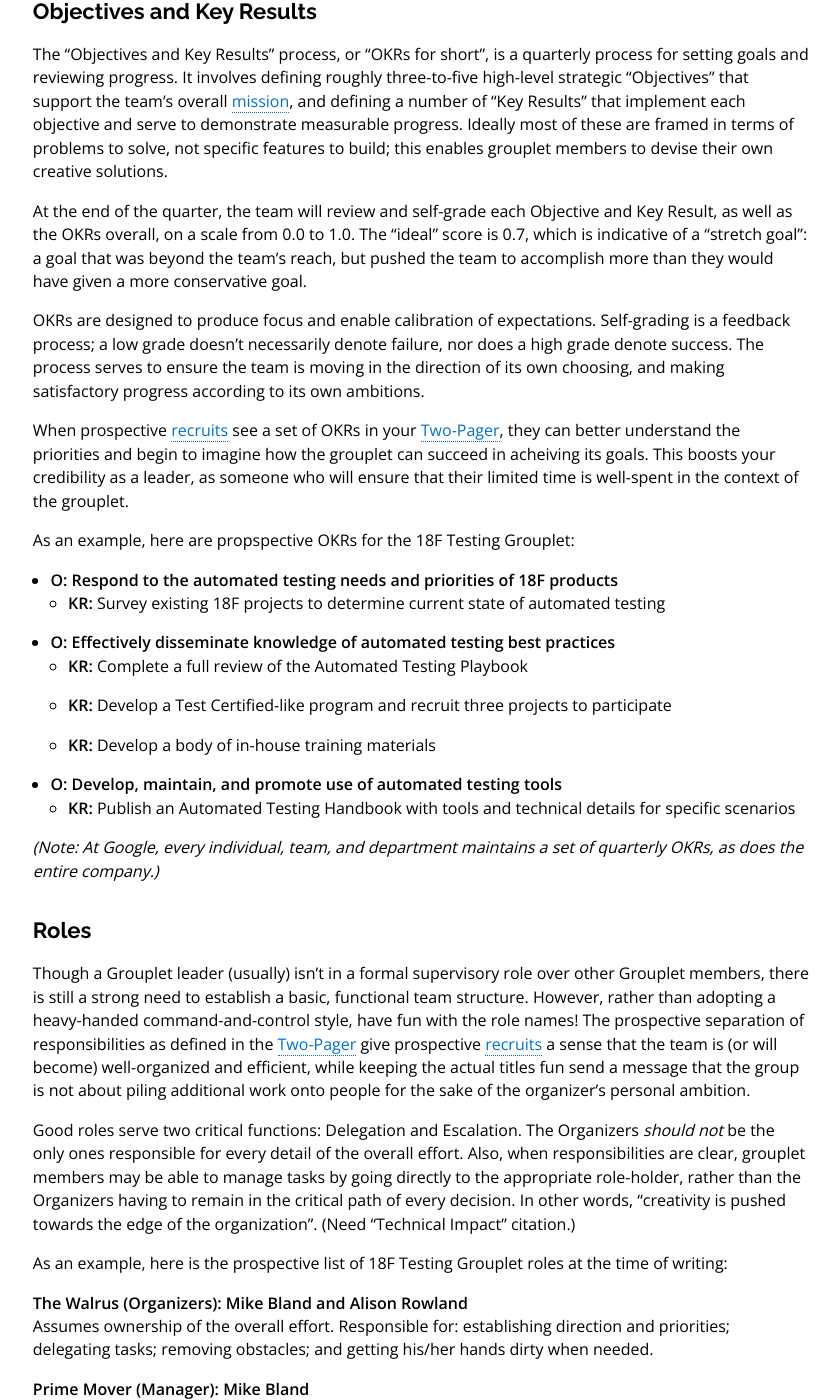
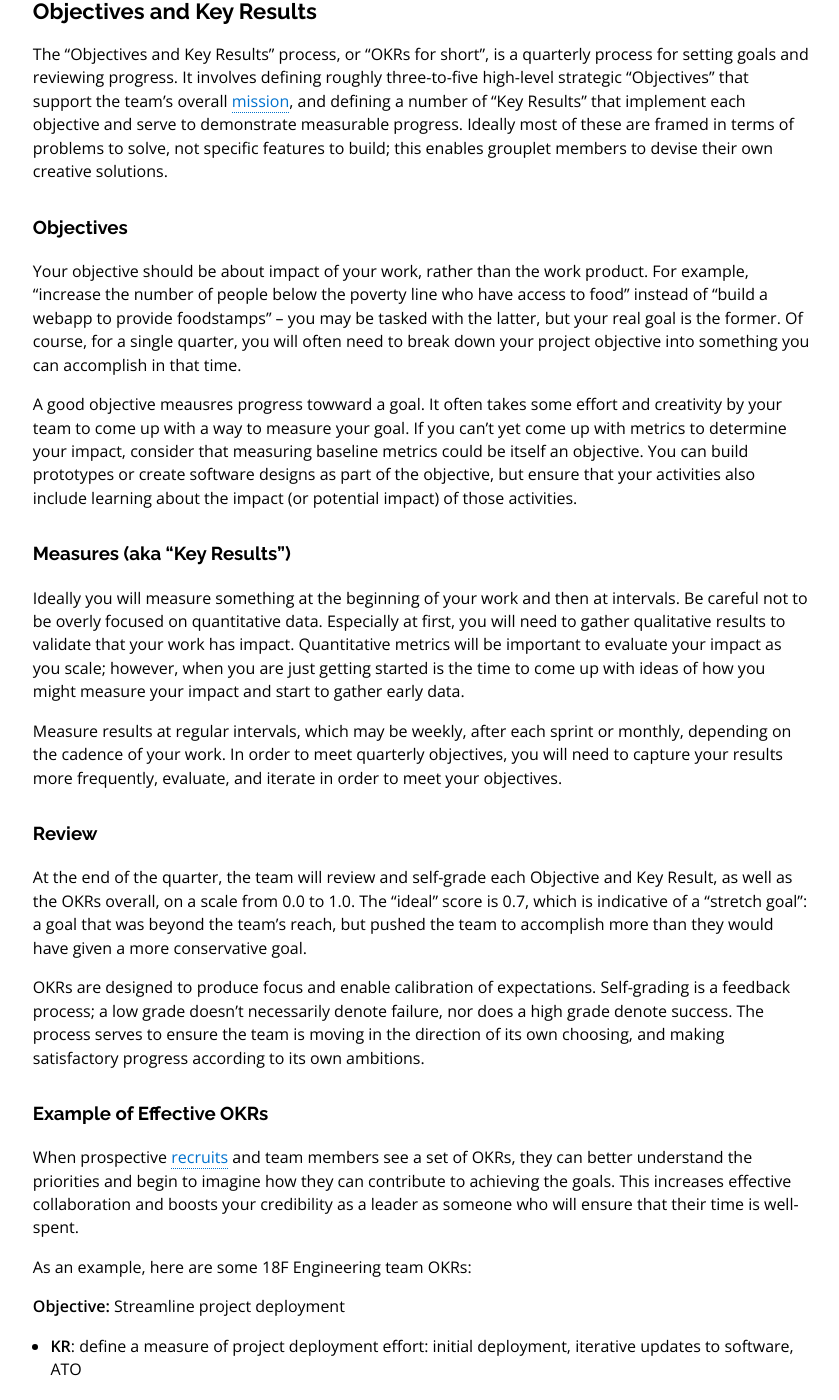
Before and after one commit to 18F/grouplet-playbook, a Jekyll site: the page built from pages/processes-and-artifacts.md, in a window 1280 px wide and 1400 px high, scrolled down 1534 px. Shown: the whole window, without its empty margins (410-1249 px from the left). Built offline with Jekyll 4.4.1, drawn with Linux system fonts in a browser that asks for light colours; nearby versions of some CDN libraries; Markdown is read by kramdown in place of the engine named in the settings; some of the changed text lies outside the part shown.

Commit message:
add detail about creating effective objectives

```diff
--- a/pages/processes-and-artifacts.md
+++ b/pages/processes-and-artifacts.md
@@ -63,6 +63,36 @@ objective and serve to demonstrate measurable progress. Ideally most of these
 are framed in terms of problems to solve, not specific features to build; this
 enables grouplet members to devise their own creative solutions.
 
+### <a name="objectives"></a>Objectives
+
+Your objective should be about impact of your work, rather than the work product.  For example,
+"increase the number of people below the poverty line who have access to food" instead of
+"build a webapp to provide foodstamps" -- you may be tasked with the latter,
+but your real goal is the former. Of course, for a single quarter, you will often
+need to break down your project objective into something you can accomplish in that time.
+
+A good objective meausres progress towward a goal. It often takes some effort and
+creativity by your team to come up with a way to measure your goal.  If you
+can't yet come up with metrics to determine your impact, consider that measuring
+baseline metrics could be itself an objective. You can build prototypes or
+create software designs as part of the objective, but ensure that your activities
+also include learning about the impact (or potential impact) of those activities.
+
+### <a name="measures"></a>Measures (aka "Key Results")
+Ideally you will measure something at the beginning of your work and then
+at intervals.  Be careful not to be overly focused on quantitative data.
+Especially at first, you will need to gather qualitative results to
+validate that your work has impact.  Quantitative metrics will be important
+to evaluate your impact as you scale; however, when you are just getting
+started is the time to come up with ideas of how you might measure your impact
+and start to gather early data.
+
+Measure results at regular intervals, which may be weekly, after each sprint or
+monthly, depending on the cadence of your work. In order to meet quarterly
+objectives, you will need to capture your results more frequently, evaluate,
+and iterate in order to meet your objectives.
+
+### <a name="review"></a>Review
 At the end of the quarter, the team will review and self-grade each Objective
 and Key Result, as well as the OKRs overall, on a scale from 0.0 to 1.0. The
 "ideal" score is 0.7, which is indicative of a "stretch goal": a goal that was
@@ -75,28 +105,24 @@ failure, nor does a high grade denote success. The process serves to ensure the
 team is moving in the direction of its own choosing, and making satisfactory
 progress according to its own ambitions.
 
-When prospective [recruits](#recruiting) see a set of OKRs in your
-[Two-Pager](#two-pager), they can better understand the priorities and begin to
-imagine how the grouplet can succeed in acheiving its goals. This boosts your
-credibility as a leader, as someone who will ensure that their limited time is
-well-spent in the context of the grouplet.
+### <a name="okr-examples"></a>Example of Effective OKRs
+When prospective [recruits](#recruiting) and team members see a set of OKRs,
+they can better understand the priorities and begin to
+imagine how they can contribute to achieving the goals. This increases
+effective collaboration and boosts your
+credibility as a leader as someone who will ensure that their time is
+well-spent.
 
-As an example, here are propspective OKRs for the 18F Testing Grouplet:
+As an example, here are some 18F Engineering team OKRs:
 
-- **O: Respond to the automated testing needs and priorities of 18F products**
-  - **KR:** Survey existing 18F projects to determine current state of
-    automated testing
-- **O: Effectively disseminate knowledge of automated testing best practices**
-  - **KR:** Complete a full review of the Automated Testing Playbook
-  - **KR:** Develop a Test Certified-like program and recruit three projects to
-    participate
-  - **KR:** Develop a body of in-house training materials
-- **O: Develop, maintain, and promote use of automated testing tools**
-  - **KR:** Publish an Automated Testing Handbook with tools and technical
-    details for specific scenarios
+**Objective:** Streamline project deployment
+* **KR**: define a measure of project deployment effort: initial deployment, iterative updates to software, ATO
+* **KR**: Continue to reduce the work and time of deployment by adding service integrations to the Cloud Foundry PaaS (RDS, Elasticsearch)
 
-_(Note: At Google, every individual, team, and department maintains a set of
-quarterly OKRs, as does the entire company.)_
+**Objective:** Deliver quality products
+* **KR**: A dashboard of quality metrics with goal of 100% for automated tests, 508 compliance, and
+fully documented APIs [list shortened for the purposes of this example]
+
 
 ## <a name="roles"></a>Roles
 
```
